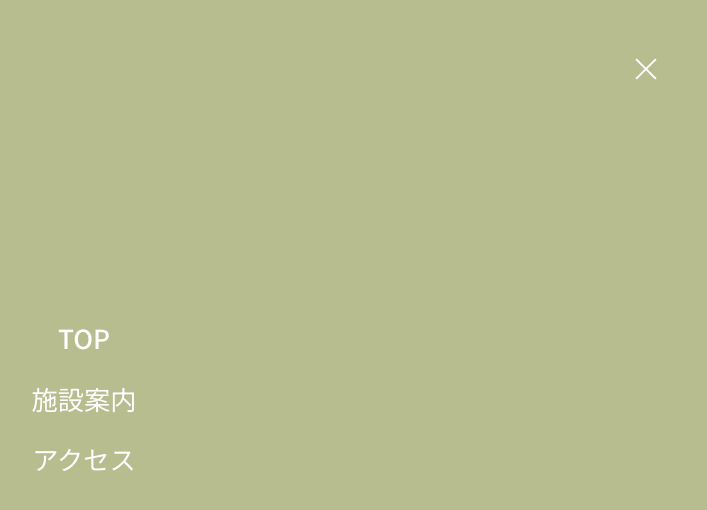
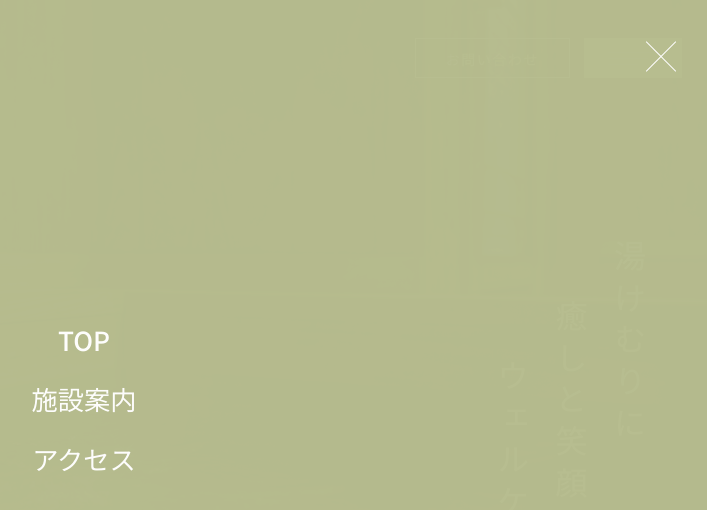
Before and after one commit to hamayou-61/onsen-demo, a React (Vite) app: page / in a window 1280 px wide. Both pictures are taken after a click on the link 1181 px from the left and 58 px from the top of the page. Shown: the top 510 px of the page, without its empty margins (556-1263 px from the left). Built offline with nearby package versions, Linux system fonts and the light colour scheme; a web font is replaced by a local one.

Commit message:
ヘッダーのスタイル調整

```diff
--- a/src/components/Header.tsx
+++ b/src/components/Header.tsx
@@ -3,77 +3,64 @@ import { useState } from 'react'
 
 function Header() {
   const [isMenuOpen, setIsMenuOpen] = useState(false)
-  const [menuAnimation, setMenuAnimation] = useState(false)
 
   const toggleMenu = () => {
-    if (isMenuOpen) {
-      setMenuAnimation(false)
-      setTimeout(() => {
-        setIsMenuOpen(false)
-      }, 300)
-    } else {
-      setIsMenuOpen(true)
-      setTimeout(() => {
-        setMenuAnimation(true)
-      }, 10)
-    }
+    setIsMenuOpen(prev => !prev)
   }
 
   return (
-    <header className="fixed top-0 left-0 right-0 z-50 h-[116px] w-full flex justify-between items-center px-[50px]">
-      <div className="flex items-center px-4">
-        <h1 className=" font-medium text-[32px] text-white tracking-[0.05em]">
-          <img src={logo} alt="ウェルケア温泉" className="w-[270px] h-[65px]" />
-          </h1>
+    <header className="fixed top-0 left-0 right-0 z-50 h-[116px] px-12 flex justify-between items-center bg-transparent">
+      <div>
+        <img src={logo} alt="ウェルケア温泉" className="w-[260px] h-[64px]" />
       </div>
       <nav className="flex items-center py-2">
         <div className="flex items-center gap-4">
           <a className="border border-white text-white h-[40px] px-[30px] text-[14px] leading-[40px] cursor-pointer">
-            <span className=" font-medium tracking-[0.11em] leading-[40px]"> お問い合わせ</span>
+            <span className="font-medium tracking-[0.11em] leading-[40px]"> お問い合わせ</span>
           </a>
           <a
             className="bg-primary p-[0px_24px] h-[40px] flex items-center cursor-pointer"
             onClick={toggleMenu}
           >
             <div className="flex flex-col gap-[5px] justify-center">
-              <span className="block w-[50px] h-[1.5px] bg-white"></span>
-              <span className="block w-[40px] h-[1.5px] bg-white"></span>
-              <span className="block w-[30px] h-[1.5px] bg-white"></span>
+              <span className="block w-[50px] h-[1px] bg-white"></span>
+              <span className="block w-[40px] h-[1px] bg-white"></span>
+              <span className="block w-[30px] h-[1px] bg-white"></span>
             </div>
           </a>
         </div>
       </nav>
 
-      {isMenuOpen && (
-        <div className={`fixed inset-0 bg-primary z-50 flex items-center justify-center transition-all duration-300 ease-in-out ${menuAnimation ? 'bg-opacity-95 opacity-100' : 'bg-opacity-0 opacity-0'}`}>
-          <div className="relative w-full h-full">
+      {/* Overlay */}
+      <div
+        className={`fixed inset-0 z-40 bg-primary transition-opacity duration-300 ease-in-out pointer-events-none ${
+          isMenuOpen ? 'opacity-99 pointer-events-auto' : 'opacity-0'
+        }`}
+      >
         <button
-              className="absolute top-[40px] right-[50px] p-4 cursor-pointer"
           onClick={toggleMenu}
+          className={`absolute top-10 right-12 z-50 transition-opacity duration-500 ease-in-out ${
+            isMenuOpen ? 'opacity-100' : 'opacity-0'
+          }`}
         >
-              <div className="relative w-8 h-8">
-                <span className="absolute top-1/2 left-0 w-8 h-[2px] bg-white transform -rotate-45"></span>
-                <span className="absolute top-1/2 left-0 w-8 h-[2px] bg-white transform rotate-45"></span>
+          <div className="relative w-12 h-12">
+            <span className="absolute top-1/2 left-0 w-12 h-[1px] bg-white transform -rotate-45" />
+            <span className="absolute top-1/2 left-0 w-12 h-[1px] bg-white transform rotate-45" />
           </div>
         </button>
-            <div className="flex flex-col items-center justify-center h-full">
-              <nav className="text-center">
-                <ul className={`flex flex-col gap-8 transition-all duration-500 ease-out ${menuAnimation ? 'translate-y-0 opacity-100' : 'translate-y-10 opacity-0'}`}>
-                  <li className="transition-all duration-300 delay-100">
-                    <a className=" text-3xl font-medium  ">TOP</a>
-                  </li>
-                  <li className="transition-all duration-300 delay-200">
-                    <a className=" text-3xl font-medium  ">施設案内</a>
-                  </li>
-                  <li className="transition-all duration-300 delay-300">
-                    <a className=" text-3xl font-medium  ">アクセス</a>
-                  </li>
+
+        <div
+          className={`flex flex-col items-center justify-center h-full text-white transform transition-all duration-500 ease-out ${
+            isMenuOpen ? 'translate-y-0 opacity-100' : 'translate-y-5 opacity-0'
+          }`}
+        >
+          <ul className="flex flex-col gap-8 text-3xl font-medium text-center">
+            <li><a>TOP</a></li>
+            <li><a>施設案内</a></li>
+            <li><a>アクセス</a></li>
           </ul>
-              </nav>
         </div>
       </div>
-        </div>
-      )}
     </header>
   )
 }
```
Lines whose indentation alone changed are shown as unchanged.
